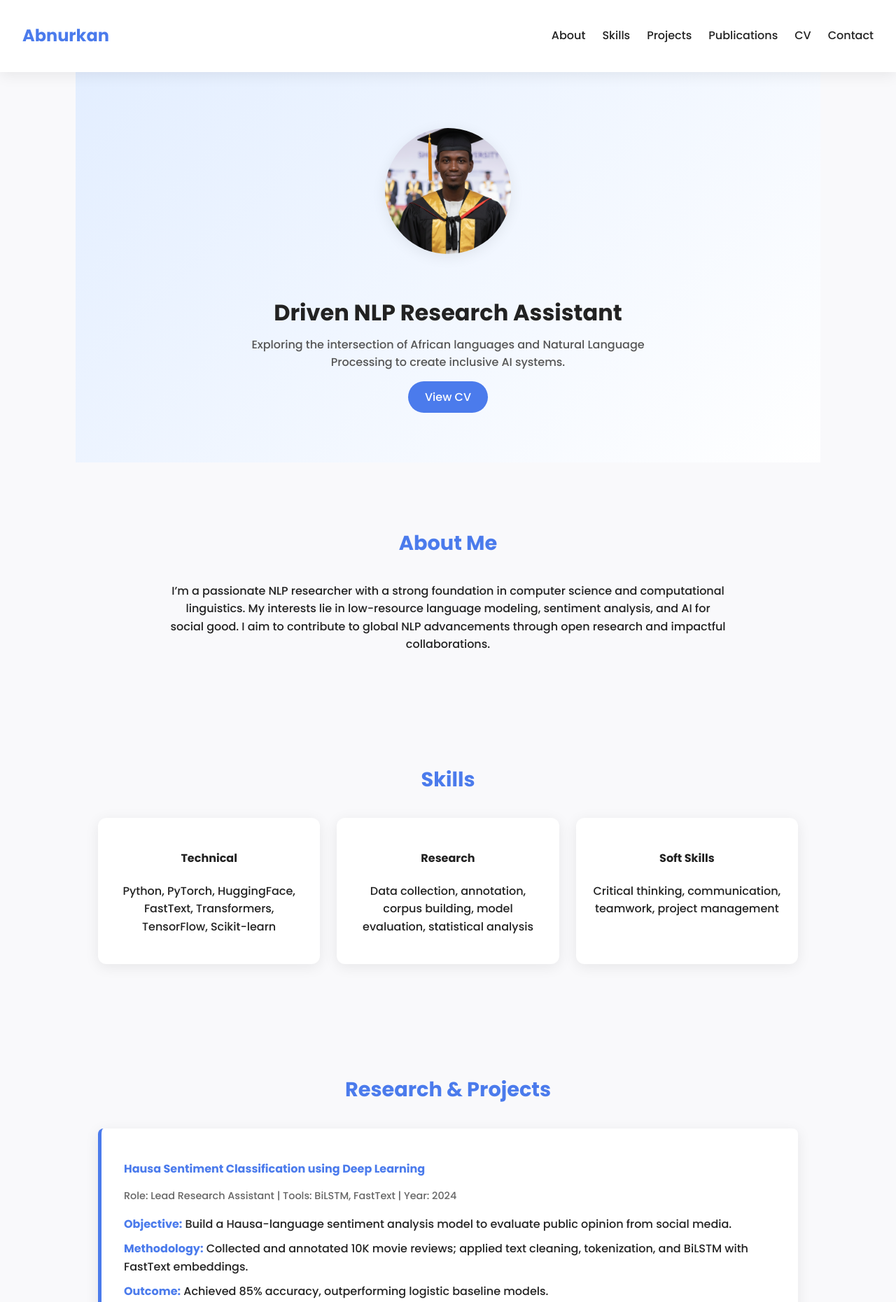
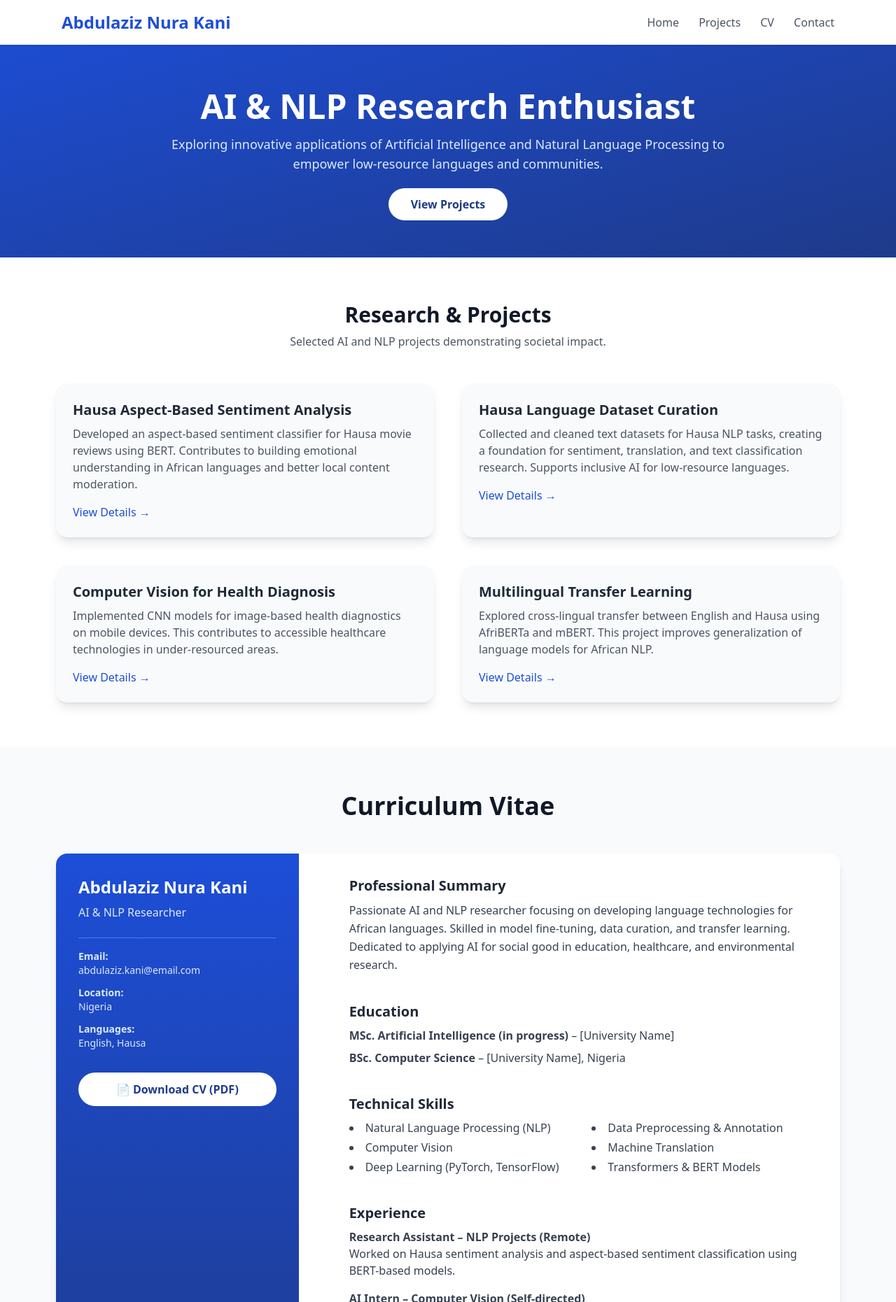
Before and after one commit to Dan-Gaya/MyProfile, a plain HTML site: page index.html in a window 1280 px wide. Shown: the top 1861 px of the page at 70% size. Drawn offline with nearby package versions, Linux system fonts and the light colour scheme.

Commit message:
Update index.html

```diff
--- a/index.html
+++ b/index.html
@@ -3,335 +3,209 @@
 <head>
   <meta charset="UTF-8" />
   <meta name="viewport" content="width=device-width, initial-scale=1.0" />
-  <title>Abnurkan | NLP Research Assistant</title>
-  <link href="https://fonts.googleapis.com/css2?family=Poppins:wght@300;500;700&display=swap" rel="stylesheet" />
-  <link rel="stylesheet" href="https://cdnjs.cloudflare.com/ajax/libs/font-awesome/6.5.0/css/all.min.css" />
-  <style>
-    :root {
-      --accent: #4b7bec;
-      --bg: #f9f9fb;
-      --text: #222;
-      --card-bg: #fff;
-      --shadow: 0 4px 20px rgba(0, 0, 0, 0.08);
-    }
+  <title>Abdulaziz Nura Kani | AI & NLP Portfolio</title>
+  <script src="https://cdn.tailwindcss.com"></script>
+</head>
+<body class="bg-gray-50 text-gray-900">
 
-    body {
-      margin: 0;
-      font-family: "Poppins", sans-serif;
-      background: var(--bg);
-      color: var(--text);
-      line-height: 1.6;
-    }
-
-    header {
-      display: flex;
-      justify-content: space-between;
-      align-items: center;
-      padding: 1rem 2rem;
-      background: var(--card-bg);
-      box-shadow: var(--shadow);
-      position: sticky;
-      top: 0;
-      z-index: 1000;
-    }
-
-    header h1 {
-      font-size: 1.5rem;
-      color: var(--accent);
-    }
-
-    nav ul {
-      display: flex;
-      gap: 1.5rem;
-      list-style: none;
-    }
-
-    nav a {
-      text-decoration: none;
-      color: var(--text);
-      font-weight: 500;
-    }
-
-    nav a:hover {
-      color: var(--accent);
-    }
-
-    .menu-toggle {
-      display: none;
-      font-size: 1.8rem;
-      cursor: pointer;
-    }
-
-    @media (max-width: 768px) {
-      nav ul {
-        display: none;
-        flex-direction: column;
-        position: absolute;
-        top: 70px;
-        right: 2rem;
-        background: var(--card-bg);
-        box-shadow: var(--shadow);
-        border-radius: 10px;
-        padding: 1rem;
-      }
-
-      nav ul.active {
-        display: flex;
-      }
-
-      .menu-toggle {
-        display: block;
-      }
-    }
-
-    .hero {
-      display: flex;
-      flex-wrap: wrap;
-      justify-content: center;
-      align-items: center;
-      text-align: center;
-      padding: 5rem 2rem;
-      background: linear-gradient(135deg, #e3eeff, #ffffff);
-    }
-
-    .hero img {
-      width: 180px;
-      height: 180px;
-      border-radius: 50%;
-      object-fit: cover;
-      box-shadow: var(--shadow);
-      margin-bottom: 1.5rem;
-    }
-
-    .hero h2 {
-      font-size: 2rem;
-      margin-bottom: 0.5rem;
-    }
-
-    .hero p {
-      max-width: 600px;
-      margin: 0 auto 1.5rem;
-      color: #555;
-    }
-
-    .btn {
-      background: var(--accent);
-      color: #fff;
-      padding: 0.7rem 1.5rem;
-      border-radius: 25px;
-      text-decoration: none;
-      font-weight: 500;
-      transition: 0.3s;
-    }
-
-    .btn:hover {
-      background: #3a63c0;
-    }
-
-    section {
-      padding: 4rem 2rem;
-      max-width: 1000px;
-      margin: auto;
-    }
-
-    section h3 {
-      text-align: center;
-      margin-bottom: 2rem;
-      font-size: 1.8rem;
-      color: var(--accent);
-    }
-
-    .about p {
-      max-width: 800px;
-      margin: auto;
-      text-align: center;
-    }
-
-    .skills-grid {
-      display: grid;
-      grid-template-columns: repeat(auto-fit, minmax(220px, 1fr));
-      gap: 1.5rem;
-    }
-
-    .skill-card {
-      background: var(--card-bg);
-      box-shadow: var(--shadow);
-      padding: 1.5rem;
-      border-radius: 12px;
-      text-align: center;
-    }
-
-    /* CV-style Projects */
-    .project-entry {
-      background: var(--card-bg);
-      box-shadow: var(--shadow);
-      border-left: 5px solid var(--accent);
-      border-radius: 8px;
-      padding: 1.5rem 2rem;
-      margin-bottom: 2rem;
-    }
-
-    .project-entry h4 {
-      color: var(--accent);
-      margin-bottom: 0.3rem;
-    }
-
-    .project-meta {
-      font-size: 0.9rem;
-      color: #666;
-      margin-bottom: 1rem;
-    }
-
-    .project-section {
-      margin-bottom: 0.6rem;
-    }
-
-    .project-section strong {
-      color: var(--accent);
-    }
-
-    @media (max-width: 600px) {
-      .project-entry {
-        padding: 1.2rem;
-      }
-    }
-
-    .pub-list li {
-      margin-bottom: 1rem;
-    }
-
-    .cv iframe {
-      width: 100%;
-      height: 500px;
-      border: none;
-      box-shadow: var(--shadow);
-    }
-
-    .contact {
-      text-align: center;
-    }
-
-    .contact a {
-      color: var(--accent);
-      text-decoration: none;
-      font-weight: 500;
-    }
-
-    .social-icons i {
-      margin: 0.5rem;
-      font-size: 1.4rem;
-      transition: 0.3s;
-    }
-
-    .social-icons i:hover {
-      color: #2d5be3;
-    }
-  </style>
-</head>
-
-<body>
-  <header>
-    <h1>Abnurkan</h1>
-    <div class="menu-toggle"><i class="fa fa-bars"></i></div>
-    <nav>
-      <ul>
-        <li><a href="#about">About</a></li>
-        <li><a href="#skills">Skills</a></li>
-        <li><a href="#projects">Projects</a></li>
-        <li><a href="#publications">Publications</a></li>
-        <li><a href="#cv">CV</a></li>
-        <li><a href="#contact">Contact</a></li>
-      </ul>
-    </nav>
+  <!-- HEADER / NAV -->
+  <header class="bg-white shadow fixed top-0 w-full z-50">
+    <div class="max-w-6xl mx-auto px-6 py-4 flex justify-between items-center">
+      <h1 class="text-2xl font-bold text-blue-700">Abdulaziz Nura Kani</h1>
+      <nav class="space-x-6">
+        <a href="#home" class="text-gray-600 hover:text-blue-700">Home</a>
+        <a href="#projects" class="text-gray-600 hover:text-blue-700">Projects</a>
+        <a href="#cv" class="text-gray-600 hover:text-blue-700">CV</a>
+        <a href="#contact" class="text-gray-600 hover:text-blue-700">Contact</a>
+      </nav>
+    </div>
   </header>
 
-  <section class="hero">
-    <div>
-      <img src="IMG_20250925_080819.png" alt="Profile photo" />
-      <h2>Driven NLP Research Assistant</h2>
-      <p>Exploring the intersection of African languages and Natural Language Processing to create inclusive AI systems.</p>
-      <a class="btn" href="#cv">View CV</a>
+  <!-- HERO SECTION -->
+  <section id="home" class="pt-32 pb-16 bg-gradient-to-br from-blue-700 to-blue-900 text-white text-center">
+    <div class="max-w-4xl mx-auto px-6">
+      <h2 class="text-4xl md:text-5xl font-bold mb-4">AI & NLP Research Enthusiast</h2>
+      <p class="text-blue-100 text-lg mb-8">
+        Exploring innovative applications of Artificial Intelligence and Natural Language Processing
+        to empower low-resource languages and communities.
+      </p>
+      <a href="#projects" class="bg-white text-blue-900 px-8 py-3 rounded-full font-semibold hover:bg-blue-100 transition">
+        View Projects
+      </a>
     </div>
   </section>
 
-  <section id="about" class="about">
-    <h3>About Me</h3>
-    <p>
-      I’m a passionate NLP researcher with a strong foundation in computer science and computational linguistics. My interests lie in low-resource language modeling, sentiment analysis, and AI for social good. I aim to contribute to global NLP advancements through open research and impactful collaborations.
-    </p>
-  </section>
+  <!-- PROJECTS SECTION -->
+  <section id="projects" class="py-16 px-6 md:px-20 bg-white">
+    <div class="max-w-6xl mx-auto text-center mb-12">
+      <h2 class="text-3xl font-bold text-gray-900">Research & Projects</h2>
+      <p class="text-gray-600 mt-2">
+        Selected AI and NLP projects demonstrating societal impact.
+      </p>
+    </div>
 
-  <section id="skills">
-    <h3>Skills</h3>
-    <div class="skills-grid">
-      <div class="skill-card"><h4>Technical</h4><p>Python, PyTorch, HuggingFace, FastText, Transformers, TensorFlow, Scikit-learn</p></div>
-      <div class="skill-card"><h4>Research</h4><p>Data collection, annotation, corpus building, model evaluation, statistical analysis</p></div>
-      <div class="skill-card"><h4>Soft Skills</h4><p>Critical thinking, communication, teamwork, project management</p></div>
+    <div class="grid md:grid-cols-2 gap-10 max-w-6xl mx-auto">
+      <!-- Project 1 -->
+      <div class="bg-gray-50 shadow-lg rounded-2xl overflow-hidden hover:shadow-xl transition">
+        <div class="p-6">
+          <h3 class="text-xl font-semibold mb-2 text-gray-800">Hausa Aspect-Based Sentiment Analysis</h3>
+          <p class="text-gray-600 mb-4">
+            Developed an aspect-based sentiment classifier for Hausa movie reviews using BERT.
+            Contributes to building emotional understanding in African languages and better local content moderation.
+          </p>
+          <a href="#" class="text-blue-700 font-medium hover:underline">View Details →</a>
+        </div>
+      </div>
+
+      <!-- Project 2 -->
+      <div class="bg-gray-50 shadow-lg rounded-2xl overflow-hidden hover:shadow-xl transition">
+        <div class="p-6">
+          <h3 class="text-xl font-semibold mb-2 text-gray-800">Hausa Language Dataset Curation</h3>
+          <p class="text-gray-600 mb-4">
+            Collected and cleaned text datasets for Hausa NLP tasks, creating a foundation for sentiment,
+            translation, and text classification research. Supports inclusive AI for low-resource languages.
+          </p>
+          <a href="#" class="text-blue-700 font-medium hover:underline">View Details →</a>
+        </div>
+      </div>
+
+      <!-- Project 3 -->
+      <div class="bg-gray-50 shadow-lg rounded-2xl overflow-hidden hover:shadow-xl transition">
+        <div class="p-6">
+          <h3 class="text-xl font-semibold mb-2 text-gray-800">Computer Vision for Health Diagnosis</h3>
+          <p class="text-gray-600 mb-4">
+            Implemented CNN models for image-based health diagnostics on mobile devices.
+            This contributes to accessible healthcare technologies in under-resourced areas.
+          </p>
+          <a href="#" class="text-blue-700 font-medium hover:underline">View Details →</a>
+        </div>
+      </div>
+
+      <!-- Project 4 -->
+      <div class="bg-gray-50 shadow-lg rounded-2xl overflow-hidden hover:shadow-xl transition">
+        <div class="p-6">
+          <h3 class="text-xl font-semibold mb-2 text-gray-800">Multilingual Transfer Learning</h3>
+          <p class="text-gray-600 mb-4">
+            Explored cross-lingual transfer between English and Hausa using AfriBERTa and mBERT.
+            This project improves generalization of language models for African NLP.
+          </p>
+          <a href="#" class="text-blue-700 font-medium hover:underline">View Details →</a>
+        </div>
+      </div>
     </div>
   </section>
 
-  <section id="projects">
-    <h3>Research & Projects</h3>
+  <!-- CV SECTION (Modern Layout) -->
+  <section id="cv" class="bg-gray-50 py-16 px-6 md:px-20">
+    <div class="max-w-6xl mx-auto">
+      <h2 class="text-3xl md:text-4xl font-bold text-gray-900 mb-12 text-center">Curriculum Vitae</h2>
 
-    <div class="project-entry">
-      <h4>Hausa Sentiment Classification using Deep Learning</h4>
-      <p class="project-meta">Role: Lead Research Assistant | Tools: BiLSTM, FastText | Year: 2024</p>
-      <div class="project-section"><strong>Objective:</strong> Build a Hausa-language sentiment analysis model to evaluate public opinion from social media.</div>
-      <div class="project-section"><strong>Methodology:</strong> Collected and annotated 10K movie reviews; applied text cleaning, tokenization, and BiLSTM with FastText embeddings.</div>
-      <div class="project-section"><strong>Outcome:</strong> Achieved 85% accuracy, outperforming logistic baseline models.</div>
-      <div class="project-section"><strong>Societal Impact:</strong> Supports digital media literacy and helps organizations understand local sentiment trends for development communication.</div>
-    </div>
+      <div class="grid md:grid-cols-3 gap-10 bg-white rounded-2xl shadow-lg overflow-hidden">
+        <!-- LEFT PANEL -->
+        <div class="bg-gradient-to-b from-blue-700 to-blue-900 text-white p-8 md:col-span-1">
+          <h3 class="text-2xl font-bold mb-2">Abdulaziz Nura Kani</h3>
+          <p class="text-blue-100 mb-6">AI & NLP Researcher</p>
 
-    <div class="project-entry">
-      <h4>Low-Resource Neural Machine Translation (Hausa ↔ English)</h4>
-      <p class="project-meta">Role: Model Developer | Tools: Transformer, Masakhane Corpus | Year: 2023</p>
-      <div class="project-section"><strong>Objective:</strong> Improve translation accuracy for underrepresented African languages using transfer learning.</div>
-      <div class="project-section"><strong>Methodology:</strong> Fine-tuned a Transformer-based NMT model on parallel Hausa-English datasets using Masakhane pipeline.</div>
-      <div class="project-section"><strong>Outcome:</strong> BLEU score improvement of +5 points compared to baseline.</div>
-      <div class="project-section"><strong>Societal Impact:</strong> Enhances access to educational and health information for Hausa-speaking communities.</div>
-    </div>
+          <div class="border-t border-blue-500 pt-4 space-y-3 text-blue-100 text-sm">
+            <p><strong>Email:</strong><br> abdulaziz.kani@email.com</p>
+            <p><strong>Location:</strong><br> Nigeria</p>
+            <p><strong>Languages:</strong><br> English, Hausa</p>
+          </div>
 
-    <div class="project-entry">
-      <h4>Bias and Fairness in African NLP Models</h4>
-      <p class="project-meta">Role: Research Contributor | Tools: XLM-R, Sentiment Datasets | Year: 2024</p>
-      <div class="project-section"><strong>Objective:</strong> Identify and mitigate gender, regional, and occupational bias in African NLP models.</div>
-      <div class="project-section"><strong>Methodology:</strong> Conducted comparative bias evaluations using token attribution and fairness metrics.</div>
-      <div class="project-section"><strong>Outcome:</strong> Proposed bias mitigation recommendations for low-resource settings.</div>
-      <div class="project-section"><strong>Societal Impact:</strong> Encourages ethical AI practices and equitable language technology deployment.</div>
+          <div class="mt-8">
+            <a href="ABDULAZIZ_NURA_KANI_Upwork_CV.pdf"
+              download
+              class="block text-center bg-white text-blue-900 font-semibold py-3 px-6 rounded-full hover:bg-blue-100 transition">
+              📄 Download CV (PDF)
+            </a>
+          </div>
+        </div>
+
+        <!-- RIGHT PANEL -->
+        <div class="p-8 md:col-span-2 space-y-10">
+          <!-- Summary -->
+          <div>
+            <h4 class="text-xl font-semibold text-gray-800 mb-2">Professional Summary</h4>
+            <p class="text-gray-700 leading-relaxed">
+              Passionate AI and NLP researcher focusing on developing language technologies for African languages.
+              Skilled in model fine-tuning, data curation, and transfer learning.
+              Dedicated to applying AI for social good in education, healthcare, and environmental research.
+            </p>
+          </div>
+
+          <!-- Education -->
+          <div>
+            <h4 class="text-xl font-semibold text-gray-800 mb-2">Education</h4>
+            <ul class="space-y-2 text-gray-700">
+              <li><strong>MSc. Artificial Intelligence (in progress)</strong> – [University Name]</li>
+              <li><strong>BSc. Computer Science</strong> – [University Name], Nigeria</li>
+            </ul>
+          </div>
+
+          <!-- Skills -->
+          <div>
+            <h4 class="text-xl font-semibold text-gray-800 mb-2">Technical Skills</h4>
+            <div class="grid md:grid-cols-2 gap-x-6 text-gray-700">
+              <ul class="list-disc list-inside space-y-1">
+                <li>Natural Language Processing (NLP)</li>
+                <li>Computer Vision</li>
+                <li>Deep Learning (PyTorch, TensorFlow)</li>
+              </ul>
+              <ul class="list-disc list-inside space-y-1">
+                <li>Data Preprocessing & Annotation</li>
+                <li>Machine Translation</li>
+                <li>Transformers & BERT Models</li>
+              </ul>
+            </div>
+          </div>
+
+          <!-- Experience -->
+          <div>
+            <h4 class="text-xl font-semibold text-gray-800 mb-2">Experience</h4>
+            <div class="space-y-4 text-gray-700">
+              <div>
+                <p class="font-semibold">Research Assistant – NLP Projects (Remote)</p>
+                <p>
+                  Worked on Hausa sentiment analysis and aspect-based sentiment classification using BERT-based models.
+                </p>
+              </div>
+              <div>
+                <p class="font-semibold">AI Intern – Computer Vision (Self-directed)</p>
+                <p>
+                  Implemented CNN-based image classifiers for diagnostic applications using small datasets and transfer learning.
+                </p>
+              </div>
+            </div>
+          </div>
+
+          <!-- Projects / Publications -->
+          <div>
+            <h4 class="text-xl font-semibold text-gray-800 mb-2">Publications & Projects</h4>
+            <ul class="list-disc list-inside text-gray-700 space-y-1">
+              <li>Developed Hausa NLP datasets for low-resource tasks.</li>
+              <li>Aspect-Based Sentiment Analysis of Hausa Movie Reviews.</li>
+              <li>Vision-based Health Diagnosis using CNN and Edge Devices.</li>
+            </ul>
+          </div>
+        </div>
+      </div>
     </div>
   </section>
 
-  <section id="publications">
-    <h3>Publications</h3>
-    <ul class="pub-list">
-      <li><strong>“BERT: Pre-training of Deep Bidirectional Transformers for Language Understanding.”</strong> Devlin et al., NAACL 2019.</li>
-      <li><strong>“Masakhane: Building African NLP Together.”</strong> Orife et al., ACL 2020.</li>
-      <li><strong>“Cross-lingual Transfer in Low-Resource Languages.”</strong> Conneau et al., EMNLP 2020.</li>
-    </ul>
+  <!-- CONTACT -->
+  <section id="contact" class="py-12 bg-white text-center">
+    <h2 class="text-3xl font-bold text-gray-900 mb-4">Get in Touch</h2>
+    <p class="text-gray-600 mb-6">Let’s collaborate on AI research or innovative NLP projects.</p>
+    <a href="mailto:abdulaziz.kani@email.com"
+       class="bg-blue-700 text-white font-semibold py-3 px-8 rounded-full hover:bg-blue-800 transition">
+       📧 Send Email
+    </a>
   </section>
 
-  <section id="cv" class="cv">
-    <h3>Curriculum Vitae</h3>
-    <iframe src="ABDULAZIZ NURA KANI upwork CV .pdf"></iframe>
-    <p style="text-align:center; margin-top:1rem;">
-      <a class="btn" href="ABDULAZIZ NURA KANI upwork CV .pdf" download>Download CV</a>
-    </p>
-  </section>
+  <!-- FOOTER -->
+  <footer class="text-center py-6 text-gray-500 text-sm bg-gray-100">
+    © 2025 Abdulaziz Nura Kani — All Rights Reserved
+  </footer>
 
-  <section id="contact" class="contact">
-    <h3>Contact</h3>
-    <p>Email: <a href="mailto:abnurkan@example.com">abnurkan@example.com</a></p>
-    <div class="social-icons">
-      <a href="#"><i class="fab fa-linkedin"></i></a>
-      <a href="#"><i class="fab fa-github"></i></a>
-      <a href="#"><i class="fab fa-google-scholar"></i></a>
-    </div>
-  </section>
-
-  <script>
-    const toggle = document.querySelector('.menu-toggle');
-    const menu = document.querySelector('nav ul');
-    toggle.addEventListener('click', () => menu.classList.toggle('active'));
-  </script>
 </body>
 </html>
```
